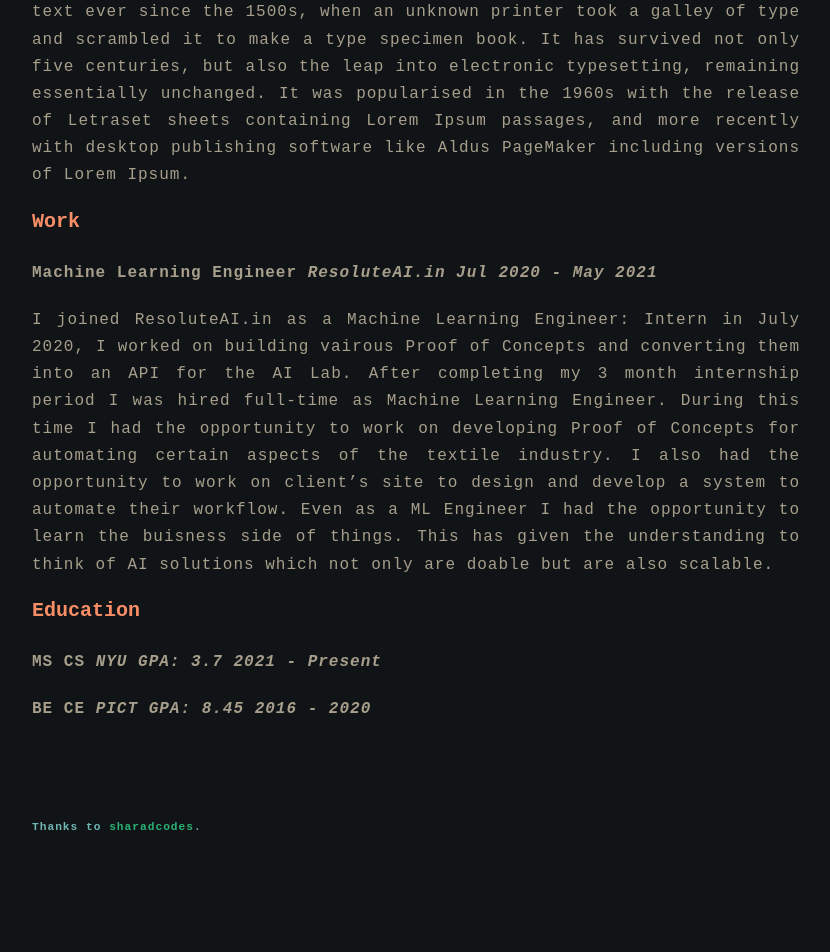
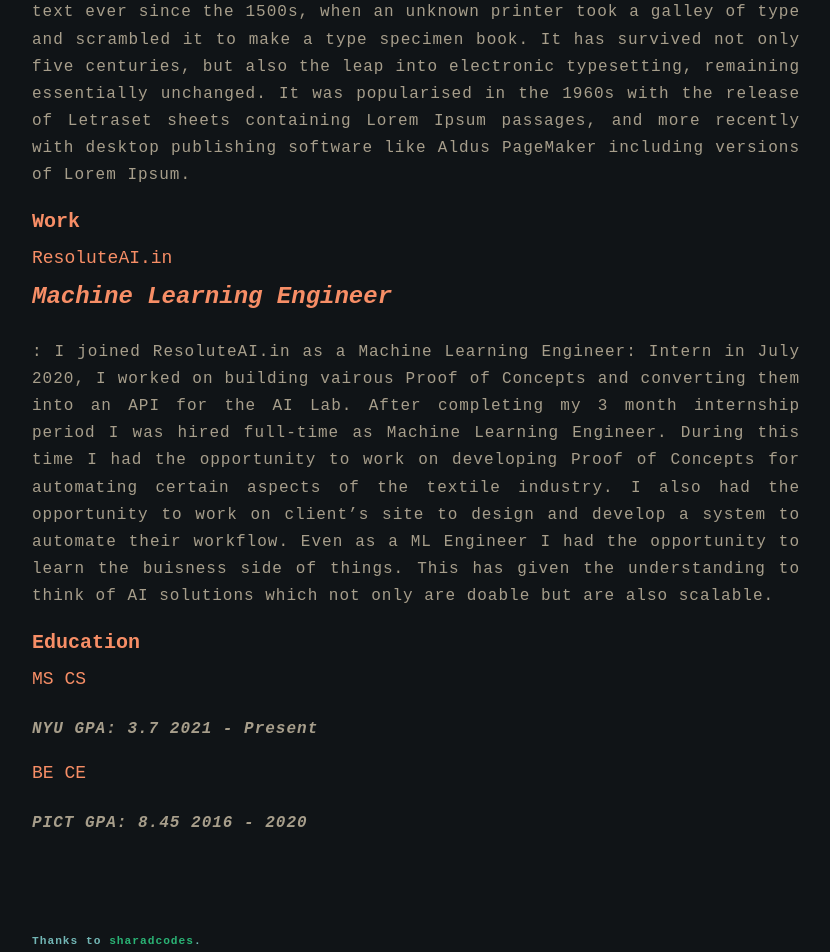
Before and after one commit to atharva-bhagwat/atharva-bhagwat.github.io, a Jekyll site: the page built from about.md, in a window 1280 px wide. Shown: the part 409-1361 px from the top of the page, without its empty margins (224-1054 px from the left). Built offline with Jekyll 4.4.1, drawn with Linux system fonts in a browser that asks for light colours; before the commit the page ends 1310 px from its top, so only the background shows below that.

Commit message:
Added formatting for about page

```diff
--- a/about.md
+++ b/about.md
@@ -10,15 +10,15 @@ Lorem Ipsum is simply dummy text of the printing and typesetting industry. Lorem
 
 # **Work**
 
-**Machine Learning Engineer**
-***ResoluteAI.in Jul 2020 - May 2021***
+## ResoluteAI.in
+#### ***Machine Learning Engineer***
 
-I joined ResoluteAI.in as a Machine Learning Engineer: Intern in July 2020, I worked on building vairous Proof of Concepts and converting them into an API for the AI Lab. After completing my 3 month internship period I was hired full-time as Machine Learning Engineer. During this time I had the opportunity to work on developing Proof of Concepts for automating certain aspects of the textile industry. I also had the opportunity to work on client's site to design and develop a system to automate their workflow. Even as a ML Engineer I had the opportunity to learn the buisness side of things. This has given the understanding to think of AI solutions which not only are doable but are also scalable.
+:   I joined ResoluteAI.in as a Machine Learning Engineer: Intern in July 2020, I worked on building vairous Proof of Concepts and converting them into an API for  the AI Lab. After completing my 3 month internship period I was hired full-time as Machine Learning Engineer. During this time I had the opportunity to work on developing Proof of Concepts for automating certain aspects of the textile industry. I also had the opportunity to work on client's site to design and develop a system to automate their workflow. Even as a ML Engineer I had the opportunity to learn the buisness side of things. This has given the understanding to think of AI solutions which not only are doable but are also scalable.
 
 # **Education**
 
-**MS CS**
+## MS CS
 ***NYU GPA: 3.7 2021 - Present***
 
-**BE CE**
+## BE CE
 ***PICT GPA: 8.45 2016 - 2020***
```
